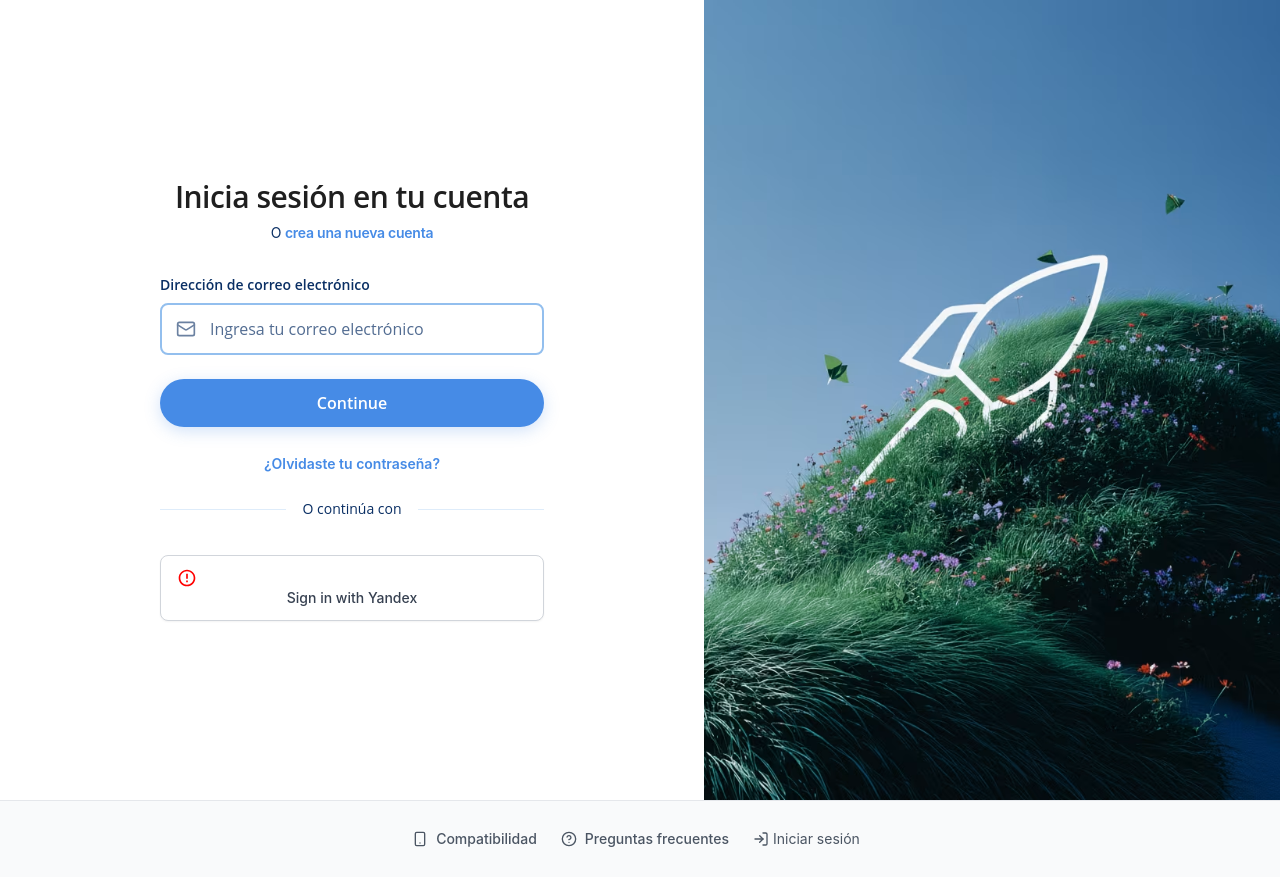
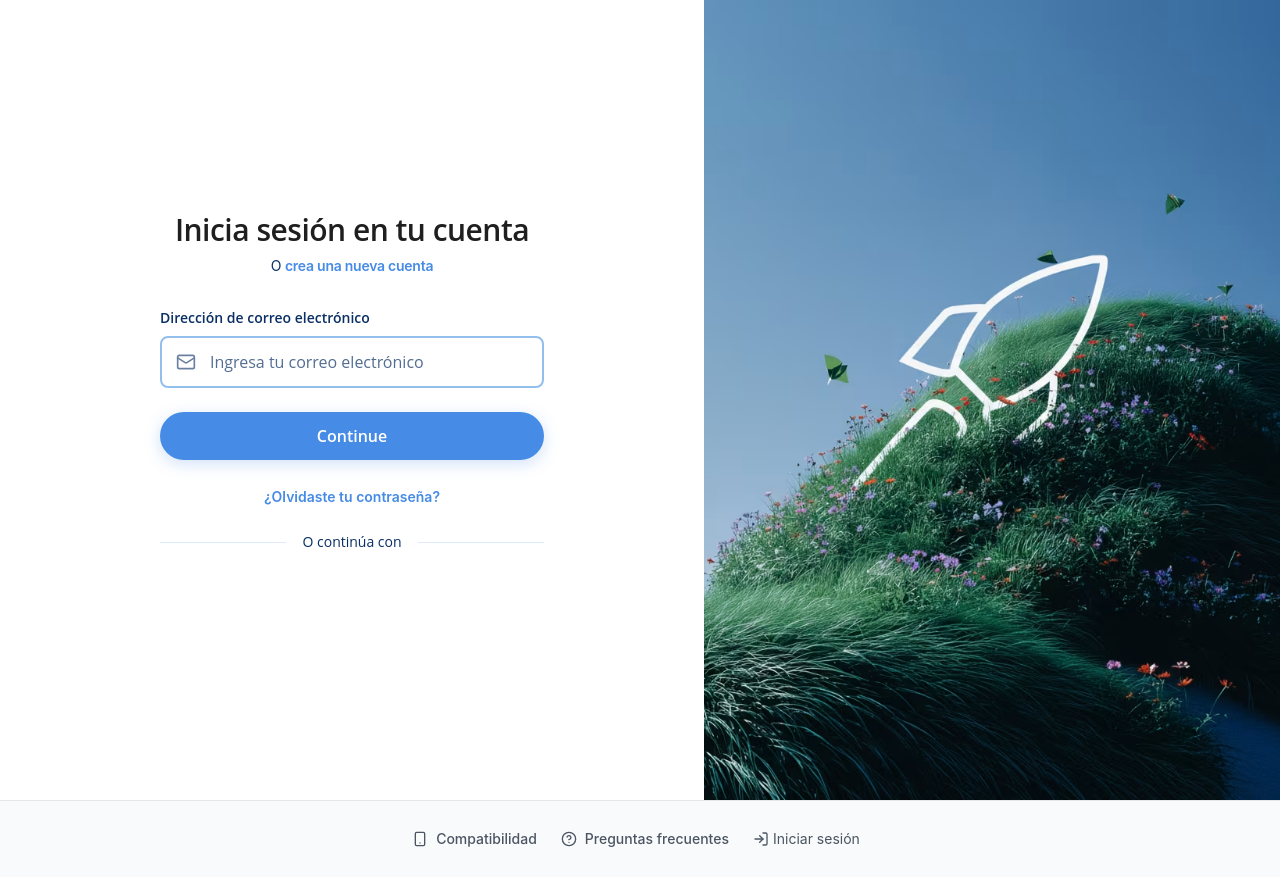
Before and after one commit to HOLYLABS972/globalbanka, a Next.js app: page /es/login in a window 1280 px wide. Built offline with nearby package versions, Linux system fonts and the light colour scheme; no server answers.

Commit message:
Implement Yandex Passport SDK with YaSendSuggestToken for proper instant login widget

```diff
--- a/src/components/Login.jsx
+++ b/src/components/Login.jsx
@@ -128,61 +128,51 @@ const Login = () => {
     }
   }, [router, t]);
 
-  const handleYandexLogin = useCallback(() => {
+  const initializeYandexLogin = useCallback(() => {
     const yandexAppId = process.env.NEXT_PUBLIC_YANDEX_APP_ID;
-    const redirectUri = `${process.env.NEXT_PUBLIC_BASE_URL || window.location.origin}/auth/yandex/callback`;
-
-    console.log('Yandex App ID:', yandexAppId);
-    console.log('Redirect URI:', redirectUri);
 
     if (!yandexAppId) {
-      toast.error('Yandex App ID not configured');
-      console.error('Yandex App ID is missing');
+      console.error('Yandex App ID not configured');
       return;
     }
 
-    // Open Yandex OAuth in popup
-    const popup = window.open(
-      `https://oauth.yandex.ru/authorize?response_type=code&client_id=${yandexAppId}&redirect_uri=${encodeURIComponent(redirectUri)}`,
-      'yandex-auth',
-      'width=500,height=600,scrollbars=yes,resizable=yes'
-    );
+    // Initialize Yandex Passport SDK
+    if (window.YaSendSuggestToken) {
+      try {
+        window.YaSendSuggestToken('https://globalbanka.roamjet.net/login', {
+          client_id: yandexAppId,
+          response_type: 'code',
+          redirect_uri: 'https://globalbanka.roamjet.net/auth/yandex/callback',
+          scope: 'login:email login:info',
+          popup: true,
+          onSuccess: (data) => {
+            console.log('Yandex authentication success:', data);
+            // Handle successful authentication
+            const user = {
+              id: data.id,
+              name: data.display_name || data.real_name || data.login,
+              email: data.default_email,
+              picture: data.default_avatar_id ? `https://avatars.yandex.net/get-yapic/${data.default_avatar_id}/islands-200` : null,
+              provider: 'yandex'
+            };
 
-    // Listen for messages from popup
-    const messageListener = (event) => {
-      if (event.origin !== window.location.origin) return;
+            localStorage.setItem('user', JSON.stringify(user));
+            localStorage.setItem('authToken', 'yandex-token');
 
-      if (event.data.type === 'YANDEX_AUTH_SUCCESS') {
-        const { user } = event.data;
-
-        // Store user data
-        localStorage.setItem('user', JSON.stringify(user));
-        localStorage.setItem('authToken', 'yandex-token'); // You might want to generate a proper token
-
-        toast.success(t('auth.login.yandexSignInSuccess', 'Successfully signed in with Yandex'));
-        router.push('/dashboard');
-
-        popup.close();
-        window.removeEventListener('message', messageListener);
-      } else if (event.data.type === 'YANDEX_AUTH_ERROR') {
-        const { error } = event.data;
-        console.error('Yandex authentication error from popup:', error);
-        toast.error(t('auth.login.yandexSignInFailed', 'Failed to sign in with Yandex'));
-
-        popup.close();
-        window.removeEventListener('message', messageListener);
+            toast.success(t('auth.login.yandexSignInSuccess', 'Successfully signed in with Yandex'));
+            router.push('/dashboard');
+          },
+          onError: (error) => {
+            console.error('Yandex authentication error:', error);
+            toast.error(t('auth.login.yandexSignInFailed', 'Failed to sign in with Yandex'));
+          }
+        });
+      } catch (error) {
+        console.error('Error initializing Yandex SDK:', error);
       }
-    };
-
-    window.addEventListener('message', messageListener);
-
-    // Cleanup if popup is closed manually
-    const checkClosed = setInterval(() => {
-      if (popup.closed) {
-        clearInterval(checkClosed);
-        window.removeEventListener('message', messageListener);
-      }
-    }, 1000);
+    } else {
+      console.error('YaSendSuggestToken not available');
+    }
   }, [router, t]);
 
   const initializeGoogleSignIn = useCallback(() => {
@@ -235,6 +225,15 @@ const Login = () => {
       }
     };
   }, [initializeGoogleSignIn]);
+
+  useEffect(() => {
+    // Initialize Yandex SDK when component mounts
+    const timer = setTimeout(() => {
+      initializeYandexLogin();
+    }, 1000); // Wait for SDK to load
+
+    return () => clearTimeout(timer);
+  }, [initializeYandexLogin]);
 
 
   return (
@@ -403,19 +402,8 @@ const Login = () => {
 
             <div id="google-signin-button"></div>
 
-            {/* Yandex Login Button */}
-            <button
-              type="button"
-              onClick={handleYandexLogin}
-              disabled={loading}
-              className="w-full flex items-center justify-center px-4 py-3 border border-gray-300 rounded-lg shadow-sm bg-white text-sm font-medium text-gray-700 hover:bg-gray-50 focus:outline-none focus:ring-2 focus:ring-offset-2 focus:ring-red-500 transition-colors"
-              style={{ display: 'block' }}
-            >
-              <svg className="w-5 h-5 mr-2" viewBox="0 0 24 24" fill="#FF0000">
-                <path d="M12 2C6.48 2 2 6.48 2 12s4.48 10 10 10 10-4.48 10-10S17.52 2 12 2zm0 18c-4.41 0-8-3.59-8-8s3.59-8 8-8 8 3.59 8 8-3.59 8-8 8zm-1-13h2v6h-2zm0 8h2v2h-2z"/>
-              </svg>
-              Sign in with Yandex
-            </button>
+            {/* Yandex Passport SDK Widget */}
+            <div id="yandex-login-button"></div>
           </div>
         </motion.div>
       </div>
```
